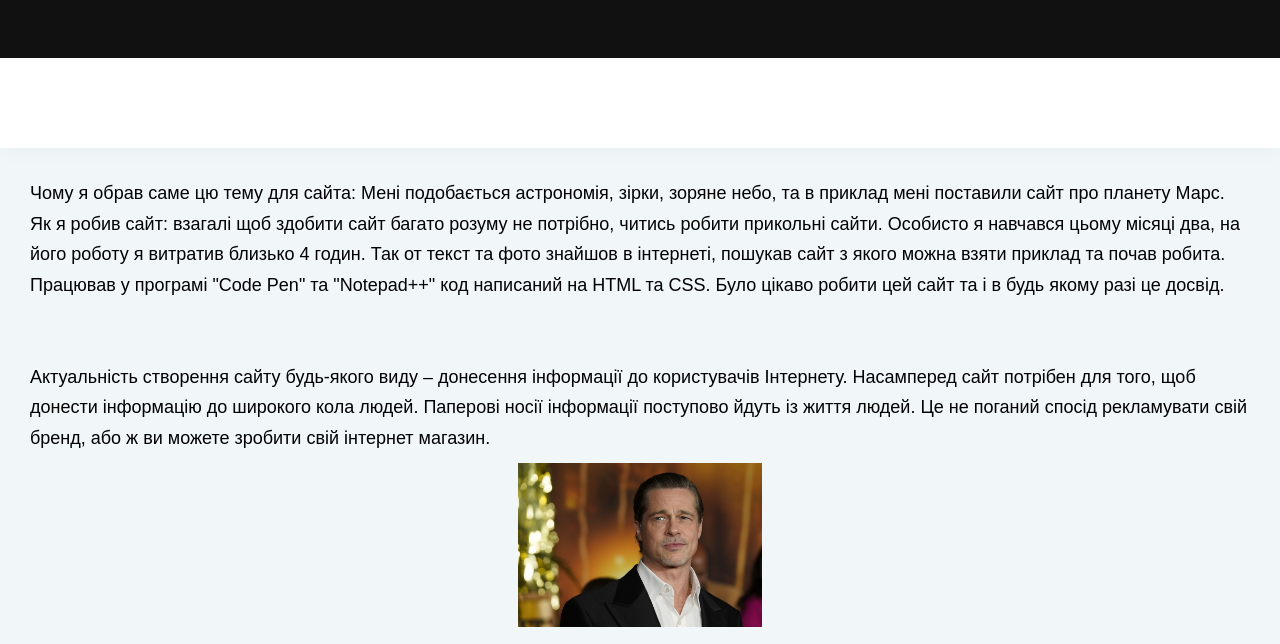
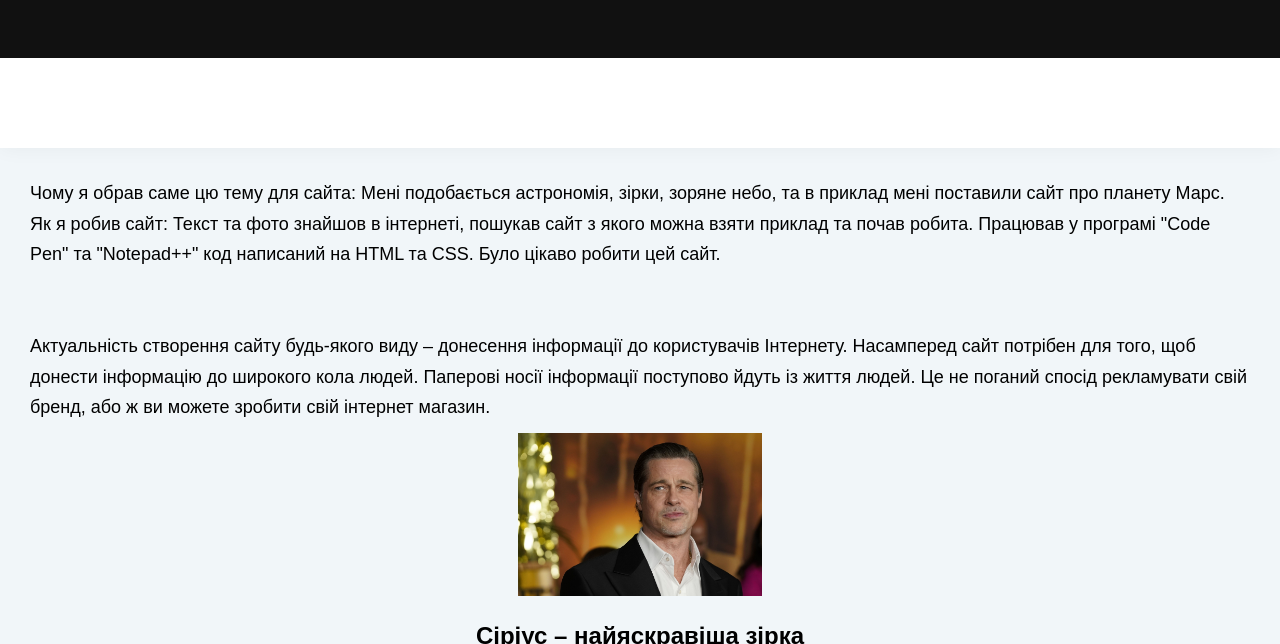
Before and after one commit to sat2913q/siriys, a plain HTML site: page index.html in a window 1280 px wide. Shown: the part 138-782 px from the top of the page. Drawn offline with Linux system fonts and the light colour scheme.

Commit message:
Update index.html

```diff
--- a/index.html
+++ b/index.html
@@ -78,7 +78,7 @@
 
 
 
-								Чому я обрав саме цю тему для сайта: Мені подобається астрономія, зірки, зоряне небо, та в приклад мені поставили сайт про планету Марс.   <br/> Як я робив сайт: взагалі щоб здобити сайт багато розуму не потрібно, читись робити прикольні сайти. Особисто я навчався цьому місяці два, на його роботу я витратив близько 4 годин. Так от текст та фото знайшов в інтернеті, пошукав сайт з якого можна взяти приклад та почав робита. Працював у програмі "Code Pen" та "Notepad++" код написаний на HTML та CSS. Було цікаво робити цей сайт та і в будь якому разі це досвід. 	 <br />   <br />
+								Чому я обрав саме цю тему для сайта: Мені подобається астрономія, зірки, зоряне небо, та в приклад мені поставили сайт про планету Марс.   <br/> Як я робив сайт: Текст та фото знайшов в інтернеті, пошукав сайт з якого можна взяти приклад та почав робита. Працював у програмі "Code Pen" та "Notepad++" код написаний на HTML та CSS. Було цікаво робити цей сайт.	 <br />   <br />
 								<br/>Актуальність створення сайту будь-якого виду – донесення інформації до користувачів Інтернету. Насамперед сайт потрібен для того, щоб донести інформацію до широкого кола людей. Паперові носії інформації поступово йдуть із життя людей. Це не поганий спосід рекламувати свій бренд, або ж ви можете зробити свій інтернет магазин.   <br />     <div align="center">
 
 									<a href=" 9.jpg" rel="highslide" class="highslide"><img width="20%" src="9.jpg" align="center" alt='Зірка Сіріус - опис, особливості, історію та цікаві факти' title='Зірка Сіріус - опис, особливості, історію та цікаві факти'  /></a>
```
